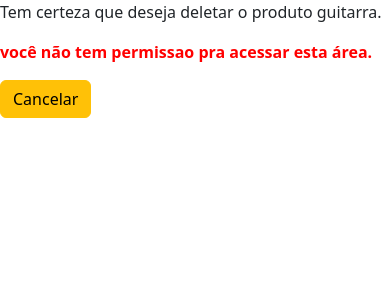
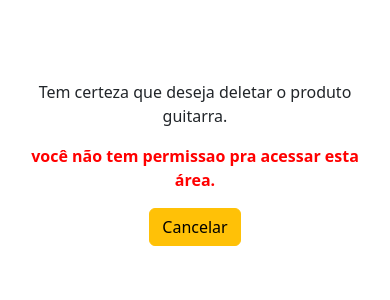
Before and after one commit to Willanderdev/Estoque_Django, a Django app: page /36/delete/ in a window 390 px wide. Shown: the top 300 px of the page. Run offline with Django 4.2, Linux system fonts and the light colour scheme; data comes from the database, SQL or seed files in the repository; both versions use the stored data as it was after the commit; some libraries are stand-ins or nearby versions.

Commit message:
corrigindo responsividade

```diff
--- a/templates/produto_del.html
+++ b/templates/produto_del.html
@@ -2,7 +2,9 @@
 {% load bootstrap5 %}
 
 {% block content %}
-
+<div class="container">
+    <div class="row">
+        <div class="col-sm-12 col-lg-12 login" align="center">
             <form method="post" class="form" autocomplete="off" enctype="multipart/form-data">
                 {% csrf_token %}
 
@@ -15,5 +17,9 @@
                 </b>
                 {% endif %}
                 <a type="buttom" class="btn btn-warning" href="{% url 'index' %}">Cancelar</a>
+            </form>
+        </div>
+    </div>
+</div>
 
 {% endblock %}
--- a/templates/registration/login.html
+++ b/templates/registration/login.html
@@ -5,8 +5,6 @@
   <div class="row">
 
     <div class="col-sm-12 col-lg-4">
-
-
     </div>
 
     <div class="col-sm-12 col-lg-4 login" align="center">
@@ -66,10 +64,7 @@
 
     </div>
     <div class="col-sm-12 col-lg-4">
-
-
     </div>
-
   </div>
 </div>
 
```
Also changed, not shown: templates/index.html (+15 -5 lines), db.sqlite3. Lines whose indentation alone changed are shown as unchanged.
